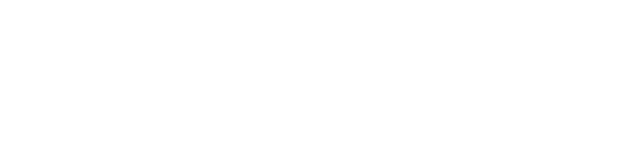
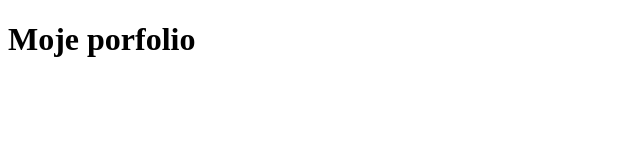
Before and after one commit to cheermula/crap-portfolio, a plain HTML site: page index.html in a window 1280 px wide. Shown: the whole page, without its empty margins (0-640 px from the left). Drawn offline with Linux system fonts and the light colour scheme.

Commit message:
added index.html

```diff
--- a/index.html
+++ b/index.html
@@ -5,6 +5,6 @@
     <title>crap portfolio</title>
   </head>
   <body>
-
+<h1>Moje porfolio</h1>
   </body>
 </html>
```
